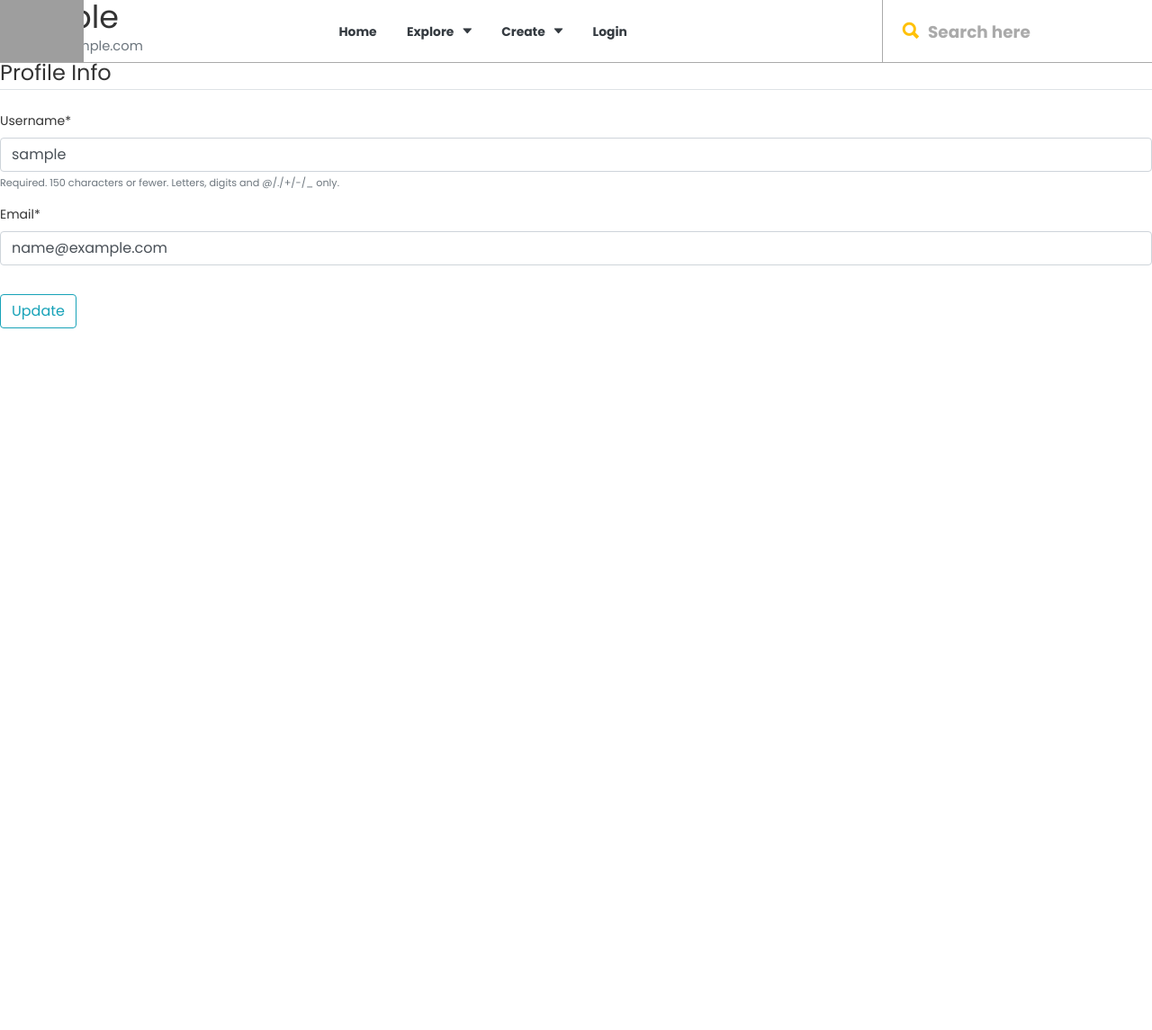
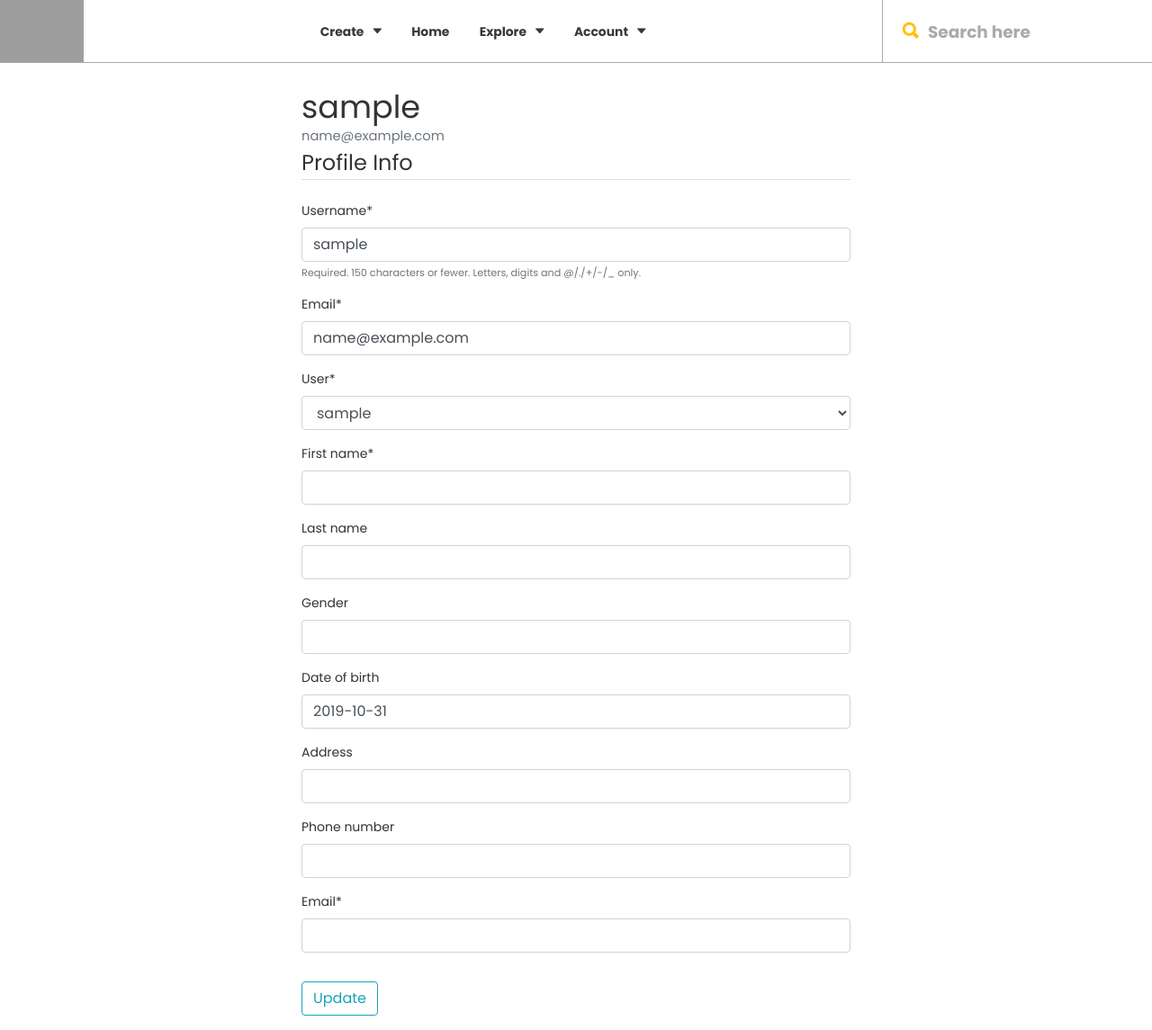
Before and after one commit to svp19/news_agg, a Django app: page /users/profile/ in a window 1280 px wide. Shown: the whole page at 90% size. Before the commit the page ends 365 px from the top, so only its background shows below. Run offline with Django 3.2, Linux system fonts and the light colour scheme; the visitor is signed in with stand-in values (Sample User, id 1); data comes from the database, SQL or seed files in the repository; some libraries are stand-ins or nearby versions; some web fonts are replaced; grey boxes are pictures that could not be loaded.

Commit message:
Added Author model

```diff
--- a/news/models.py
+++ b/news/models.py
@@ -2,6 +2,8 @@
 from django.utils import timezone
 from django.contrib.auth.models import User
 import datetime
+
+from users.models import Author
 
 
 class Topic(models.Model):
@@ -19,7 +21,7 @@
     location = models.CharField(max_length=255, blank=True, null=True)
     publish_date = models.DateField(default=datetime.date.today)
     byline = models.CharField(max_length=150, blank=True)
-    author = models.ForeignKey(User, on_delete=models.CASCADE)
+    author = models.ForeignKey(Author, on_delete=models.CASCADE)
     image_url = models.URLField(max_length=200)
     content = models.TextField(max_length=3000)
     article_topic = models.ForeignKey(Topic, on_delete=models.CASCADE)
--- a/news/templates/news/base.html
+++ b/news/templates/news/base.html
@@ -20,29 +20,23 @@
 <body>
 <!-- Navbar -->
 <header>
-    <a class="logo" href="#"><img src="https://res.cloudinary.com/svp19/image/upload/v1572602692/newsaggregator/news_logo_tcedcq.png" alt="Logo"></a>
-
+    <a class="logo" href="#"><img
+            src="https://res.cloudinary.com/svp19/image/upload/v1572602692/newsaggregator/news_logo_tcedcq.png"
+            alt="Logo"></a>
+    {% if user.is_authenticated %}
     <div class="right-area">
         <form class="src-form">
             <button type="submit"><i class="ion-search text-warning"></i></a></button>
             <input type="text" placeholder="Search here">
         </form><!-- src-form -->
     </div><!-- right-area -->
-
+    {% endif %}
     <a class="menu-nav-icon" data-menu="#main-menu" href="{% url 'news-home' %}"><i class="ion-navicon"></i></a>
 
     <ul class="main-menu text-dark" id="main-menu">
-        <li><a href="{% url 'news-home' %}">Home</a></li>
 
-        <li class="drop-down"><a href="#!">Explore<i class="ion-arrow-down-b"></i></a>
-            <ul class="drop-down-menu drop-down-inner">
-                <li><a href="#">Business</a></li>
-                <li><a href="#">Science and Technology</a></li>
-                <li><a href="#">Entertainment</a></li>
-                <li><a href="#">Health</a></li>
-                <li><a href="#">More . . .</a></li>
-            </ul>
-        </li>
+
+
 
         {% if user.is_staff %}
             <li class="drop-down"><a href="#!">Create<i class="ion-arrow-down-b"></i></a>
@@ -54,7 +48,26 @@
             </li>
         {% endif %}
 
+        {% if user.is_authenticated %}
+            <li><a href="{% url 'news-home' %}">Home</a></li>
+            <li class="drop-down"><a href="#!">Explore<i class="ion-arrow-down-b"></i></a>
+                <ul class="drop-down-menu drop-down-inner">
+                    <li><a href="#">Business</a></li>
+                    <li><a href="#">Science and Technology</a></li>
+                    <li><a href="#">Entertainment</a></li>
+                    <li><a href="#">Health</a></li>
+                    <li><a href="#">More . . .</a></li>
+                </ul>
+            </li>
+            <li class="drop-down"><a href="#!">Account<i class="ion-arrow-down-b"></i></a>
+                <ul class="drop-down-menu drop-down-inner">
+                    <li><a href="{% url 'profile' %}">Profile</a></li>
+                    <li><a href="{% url 'logout' %}">Logout</a></li>
+                </ul>
+            </li>
+        {% else %}
             <li><a href="{% url 'login' %}">Login</a></li>
+        {% endif %}
     </ul>
 
     <div class="clearfix"></div>
@@ -67,7 +80,7 @@
 <!-- JS -->
 <script src="{% static 'news/css/plugin-frameworks/jquery-3.2.1.min.js' %}"></script>
 <script src="{% static 'news/css/plugin-frameworks/bootstrap.min.js' %}"></script>
-<script src="{% static 'news/css/plugin-frameworks/swiper.js'%}"></script>
+<script src="{% static 'news/css/plugin-frameworks/swiper.js' %}"></script>
 <script src="{% static 'news/css/common/scripts.js' %}"></script>
 
 </body>
--- a/news/views.py
+++ b/news/views.py
@@ -7,8 +7,10 @@
 import news.query as q
 
 
-@login_required
 def home(request):
+    if not request.user.is_authenticated:
+        return redirect('login')
+
     articles = Article.objects.raw(q.q_all_articles)
     recent = Article.objects.raw(q.q_recent)
 
--- a/news_admin/views.py
+++ b/news_admin/views.py
@@ -1,6 +1,7 @@
 from django.shortcuts import render, HttpResponse, redirect
 from django.views.generic import CreateView
 from news.models import Topic, Tag
+from users.models import Author
 from .forms import ArticleUrlForm, ArticleForm
 
 from newspaper import Article as SmartArticle
@@ -74,7 +75,7 @@
 
         if form.is_valid():
             form = form.save(commit=False)
-            form.author = request.user
+            form.author = Author.objects.filter(user=request.user)[0]
             form.save()
             return redirect('news-home')
 
--- a/users/admin.py
+++ b/users/admin.py
@@ -1,5 +1,7 @@
 from django.contrib import admin
-from .models import Profile
+from .models import Profile, Author
+
 # Register your models here.
 
 admin.site.register(Profile)
+admin.site.register(Author)
--- a/users/forms.py
+++ b/users/forms.py
@@ -1,7 +1,8 @@
 from django import forms
 from django.contrib.auth.models import User
 from django.contrib.auth.forms import UserCreationForm
-from .models import Profile
+from .models import Profile, Author
+
 
 class UserRegisterForm(UserCreationForm):
 	email = forms.EmailField()
@@ -10,6 +11,7 @@
 		model = User
 		fields = ['username', 'email', 'password1', 'password2']
 
+
 class UserUpdateForm(forms.ModelForm):
 	email = forms.EmailField()
 
@@ -17,7 +19,14 @@
 		model = User
 		fields = ['username', 'email']
 
-# class ProfileUpdateForm(forms.ModelForm):
-# 	class Meta:
-# 		model = Profile
-# 		fields = ['image']
+
+class ProfileUpdateForm(forms.ModelForm):
+	class Meta:
+		model = Profile
+		fields = '__all__'
+
+
+class AuthorCreateForm(forms.ModelForm):
+	class Meta:
+		model = Author
+		fields = '__all__'
--- a/users/models.py
+++ b/users/models.py
@@ -1,22 +1,30 @@
 from django.db import models
 from django.contrib.auth.models import User
+from django.contrib.auth.models import AbstractUser
+import datetime
 # from PIL import Image
 
 # Create your models here.
 
+
 class Profile(models.Model):
-	user = models.OneToOneField(User, on_delete=models.CASCADE)
-	# image = models.ImageField(default='default.jpg', upload_to='profile_pics')
+    user = models.OneToOneField(User, on_delete=models.CASCADE)
+    first_name = models.CharField(max_length=15)
+    last_name = models.CharField(max_length=15, blank=True, null=True)
+    gender = models.CharField(max_length=1, blank=True, null=True)
+    date_of_birth = models.DateField(default=datetime.date.today, blank=True, null=True)
+    address = models.CharField(max_length=30, blank=True, null=True)
+    phone_number = models.IntegerField(max_length=10, blank=True, null=True)
+    email = models.EmailField(max_length=254)
 
-	def __str__(self):
-		return f'{self.user.username} Profile'
+    def __str__(self):
+        return f'{self.user.username} Profile'
 
-	# def save(self):
-	# 	super().save()
 
-	# 	img = Image.open(self.image.path)
+class Author(models.Model):
+    user = models.ForeignKey(User, on_delete=models.CASCADE)
+    num_articles = models.IntegerField(blank=True, null=True)
+    num_views = models.IntegerField(blank=True, null=True)
 
-	# 	if img.height > 300 or img.width > 300:
-	# 		output_size = (300, 300)
-	# 		img.thumbnail(output_size)
-	# 		img.save(self.image.path)
+    def __str__(self):
+        return f'{self.user.username} Author'
--- a/users/templates/users/profile.html
+++ b/users/templates/users/profile.html
@@ -1,6 +1,7 @@
 {% extends "news/base.html" %}
 {% load crispy_forms_tags %}
 {% block content %}
+<div class="col-6 mx-auto mt-100"
 	<div class="content-section">
 	  <div class="media">
 	    <!-- <img class="rounded-circle account-img" src="{{ user.profile.image.url }}"> -->
@@ -13,10 +14,12 @@
 	  <form method="POST" enctype="multipart/form-data">
 		{% csrf_token %}
 		<fieldset class="form-group">
+            <!-- <div class="mt-50"> -->
 			<legend class="border-bottom mb-4">Profile Info</legend>
 			{{ u_form|crispy }}
-			<!-- {{ p_form|crispy }} -->
-		</fieldset>
+			{{ p_form|crispy }}
+        </fieldset>
+    <!-- </div> -->
 		<div class="form-group">
 			<button class="btn btn-outline-info" type="submit">Update</button>
 		</div>
--- a/users/urls.py
+++ b/users/urls.py
@@ -7,6 +7,7 @@
 
 urlpatterns = [
     path('register/', user_views.register, name='register'),
+    path('create_author/', user_views.create_author, name='create-author'),
     path('profile/', user_views.profile, name='profile'),
     path('login/', auth_views.LoginView.as_view(template_name='users/login.html'), name='login'),
     path('logout/', auth_views.LogoutView.as_view(template_name='users/logout.html'), name='logout'),
--- a/users/views.py
+++ b/users/views.py
@@ -1,9 +1,9 @@
 from django.shortcuts import render, redirect
 from django.contrib import messages
 from django.contrib.auth.decorators import login_required
-from .forms import UserRegisterForm,UserUpdateForm
+from .forms import UserRegisterForm, UserUpdateForm, UserUpdateForm, ProfileUpdateForm, AuthorCreateForm
 
-# Create your views here.
+
 def register(request):
 	if request.method == 'POST':
 		form = UserRegisterForm(request.POST)
@@ -16,25 +16,36 @@
 		form = UserRegisterForm()
 	return render(request, 'users/register.html', {'form': form})
 
+
 @login_required
 def profile(request):
 	if request.method == 'POST':
 		u_form = UserUpdateForm(request.POST, instance=request.user)
-# 		p_form = ProfileUpdateForm(request.POST, request.FILES, instance=request.user.profile)
+		p_form = ProfileUpdateForm(request.POST, request.FILES, instance=request.user.profile)
 
-		if u_form.is_valid():
-        # and p_form.is_valid():
+		if u_form.is_valid() and p_form.is_valid():
 			u_form.save()
-# 			p_form.save()
+			p_form.save()
 			messages.success(request, f'Your account has been updated!!')
 			return redirect('profile')
 
 	else:
 		u_form = UserUpdateForm(instance=request.user)
-# 		p_form = ProfileUpdateForm(instance=request.user.profile)
+		p_form = ProfileUpdateForm(instance=request.user.profile)
 
 	context = {
 		'u_form': u_form,
-# 		'p_form': p_form
+		'p_form': p_form
 	}
 	return render(request, 'users/profile.html', context)
+
+
+def create_author(request):
+	if request.method == 'POST':
+		form = AuthorCreateForm(request.POST)
+		if form.is_valid():
+			form.save()
+			return redirect('news-home')
+	else:
+		form = AuthorCreateForm()
+	return render(request, 'users/register.html', {'form': form})
```
Lines whose indentation alone changed are shown as unchanged.
